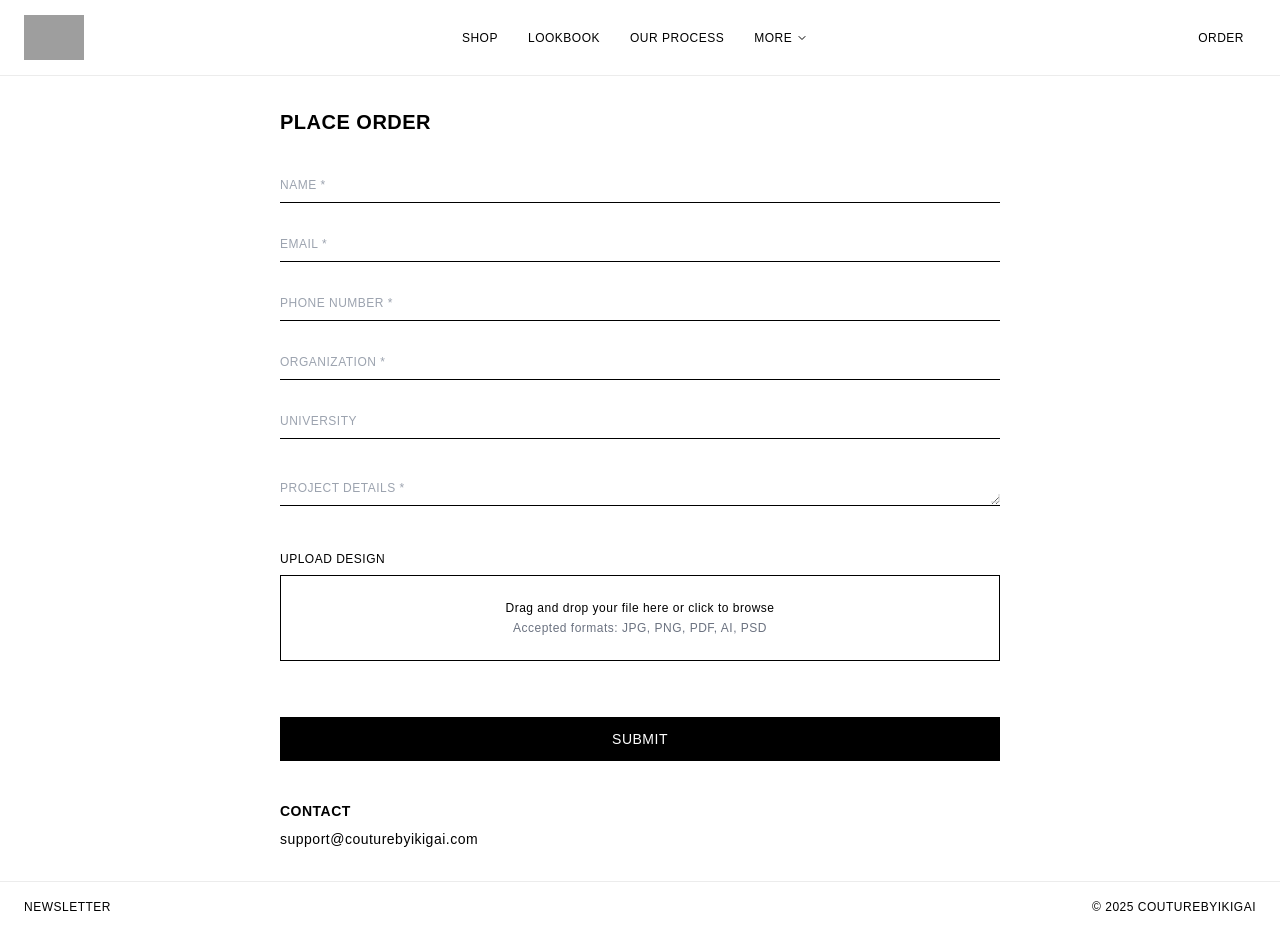
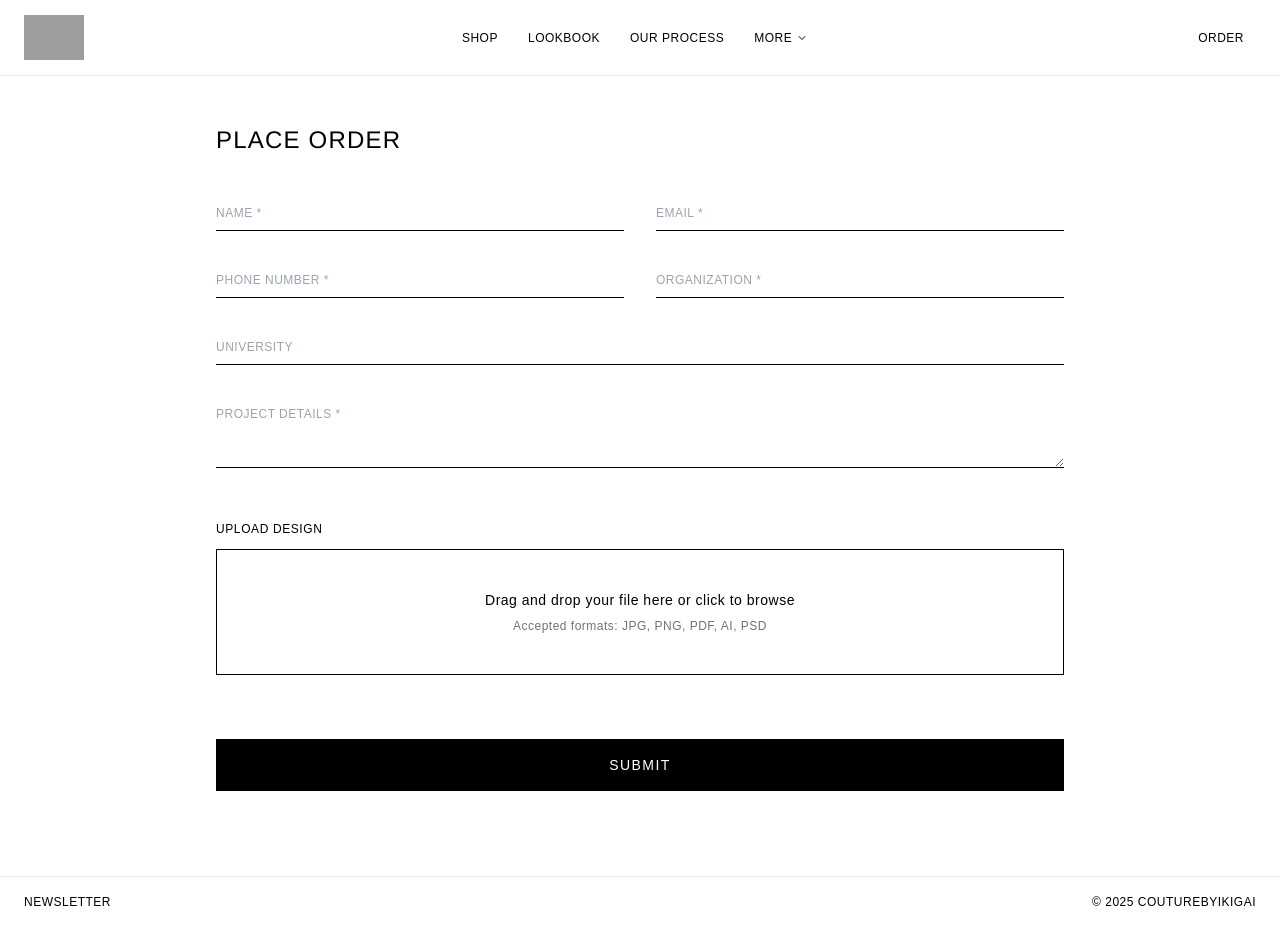
Before and after one commit to AnshulDalua/couture-website, a Next.js app: page /order in a window 1280 px wide. Built offline with nearby package versions, Linux system fonts and the light colour scheme; grey boxes are pictures that could not be loaded; a web font is replaced by a local one.

Commit message:
wip form

```diff
--- a/app/order/page.tsx
+++ b/app/order/page.tsx
@@ -101,22 +101,24 @@ export default function OrderPage() {
   }
 
   return (
-    <div className="px-6 py-8 max-w-3xl mx-auto">
-      <h1 className="text-xl font-bold mb-10">PLACE ORDER</h1>
+    <div className="min-h-screen bg-white">
+      <div className="max-w-4xl mx-auto px-6 py-12">
+        <h1 className="text-2xl font-light tracking-wider mb-12 uppercase">PLACE ORDER</h1>
 
         {submitMessage ? (
-        <div className="mb-6">
-          <p>{submitMessage.text}</p>
+          <div className="mb-6 p-8 border border-black">
+            <p className="text-lg">{submitMessage.text}</p>
             <button
-            className="mt-4 underline"
+              className="mt-6 underline"
               onClick={() => setSubmitMessage(null)}
             >
               Submit another order
             </button>
           </div>
         ) : (
-        <form onSubmit={handleSubmit} className="space-y-8">
-          <div>
+          <form onSubmit={handleSubmit} className="space-y-10">
+            <div className="grid grid-cols-1 md:grid-cols-2 gap-x-8 gap-y-10">
+              <div className="group">
                 <input
                   type="text"
                   id="name"
@@ -124,13 +126,13 @@ export default function OrderPage() {
                   value={formData.name}
                   onChange={handleChange}
                   required
-              className="w-full border-b border-black pb-2 focus:outline-none text-black"
+                  className="w-full border-b border-black pb-2 focus:outline-none text-black bg-transparent transition-all duration-300 focus:border-b-2 group-hover:border-b-2"
                   disabled={isSubmitting}
                   placeholder="NAME *"
                 />
               </div>
 
-          <div>
+              <div className="group">
                 <input
                   type="email"
                   id="email"
@@ -138,13 +140,13 @@ export default function OrderPage() {
                   value={formData.email}
                   onChange={handleChange}
                   required
-              className="w-full border-b border-black pb-2 focus:outline-none text-black"
+                  className="w-full border-b border-black pb-2 focus:outline-none text-black bg-transparent transition-all duration-300 focus:border-b-2 group-hover:border-b-2"
                   disabled={isSubmitting}
                   placeholder="EMAIL *"
                 />
               </div>
 
-          <div>
+              <div className="group">
                 <input
                   type="tel"
                   id="phoneNumber"
@@ -152,13 +154,13 @@ export default function OrderPage() {
                   value={formData.phoneNumber}
                   onChange={handleChange}
                   required
-              className="w-full border-b border-black pb-2 focus:outline-none text-black"
+                  className="w-full border-b border-black pb-2 focus:outline-none text-black bg-transparent transition-all duration-300 focus:border-b-2 group-hover:border-b-2"
                   disabled={isSubmitting}
                   placeholder="PHONE NUMBER *"
                 />
               </div>
 
-          <div>
+              <div className="group">
                 <input
                   type="text"
                   id="organization"
@@ -166,40 +168,41 @@ export default function OrderPage() {
                   value={formData.organization}
                   onChange={handleChange}
                   required
-              className="w-full border-b border-black pb-2 focus:outline-none text-black"
+                  className="w-full border-b border-black pb-2 focus:outline-none text-black bg-transparent transition-all duration-300 focus:border-b-2 group-hover:border-b-2"
                   disabled={isSubmitting}
                   placeholder="ORGANIZATION *"
                 />
               </div>
+            </div>
 
-          <div>
+            <div className="group">
               <input
                 type="text"
                 id="university"
                 name="university"
                 value={formData.university}
                 onChange={handleChange}
-              className="w-full border-b border-black pb-2 focus:outline-none text-black"
+                className="w-full border-b border-black pb-2 focus:outline-none text-black bg-transparent transition-all duration-300 focus:border-b-2 group-hover:border-b-2"
                 disabled={isSubmitting}
                 placeholder="UNIVERSITY"
               />
             </div>
 
-          <div className="relative">
+            <div className="relative group">
               <textarea
                 id="projectDetails"
                 name="projectDetails"
                 value={formData.projectDetails}
                 onChange={handleChange}
                 required
-              rows={1}
-              className="w-full border-b border-black pb-2 focus:outline-none resize-none text-black pt-2"
+                rows={3}
+                className="w-full border-b border-black pb-2 focus:outline-none resize-none text-black bg-transparent transition-all duration-300 focus:border-b-2 group-hover:border-b-2"
                 disabled={isSubmitting}
                 placeholder="PROJECT DETAILS *"
                 style={{ resize: 'vertical' }}
               ></textarea>
               <div
-              className="absolute bottom-2 right-0 w-4 h-4 cursor-se-resize flex items-end justify-end"
+                className="absolute bottom-2 right-0 w-4 h-4 cursor-se-resize flex items-end justify-end opacity-0 group-hover:opacity-100 transition-opacity duration-300"
                 onMouseDown={(e) => {
                   e.preventDefault();
                   const textarea = e.currentTarget.previousElementSibling as HTMLTextAreaElement;
@@ -221,13 +224,13 @@ export default function OrderPage() {
                 }}
               >
                 <svg width="10" height="10" viewBox="0 0 10 10" xmlns="http://www.w3.org/2000/svg">
-                <path d="M9 1v8H1" stroke="#ccc" strokeWidth="1" fill="none" />
+                  <path d="M9 1v8H1" stroke="#000" strokeWidth="1" fill="none" />
                 </svg>
               </div>
             </div>
 
-          <div className="pt-2">
-            <p className="uppercase text-xs mb-2">UPLOAD DESIGN</p>
+            <div className="pt-2 group">
+              <p className="uppercase text-xs mb-3 tracking-wider">UPLOAD DESIGN</p>
               <input
                 type="file"
                 id="designFile"
@@ -239,9 +242,9 @@ export default function OrderPage() {
                 disabled={isSubmitting}
               />
               <div
-              className={`border border-black p-4 text-center cursor-pointer transition-colors ${
-                isDragging ? 'bg-gray-50' : ''
-              } ${file ? 'bg-gray-50' : ''}`}
+                className={`border border-black p-6 text-center cursor-pointer transition-all duration-300 ${
+                  isDragging ? 'bg-gray-50 border-2' : ''
+                } ${file ? 'bg-gray-50' : ''} group-hover:border-2`}
                 onDragEnter={handleDragEnter}
                 onDragLeave={handleDragLeave}
                 onDragOver={handleDragOver}
@@ -250,10 +253,10 @@ export default function OrderPage() {
               >
                 {file ? (
                   <div className="py-2">
-                  <p className="text-xs">{file.name}</p>
+                    <p className="text-sm">{file.name}</p>
                     <button
                       type="button"
-                    className="text-xs underline mt-2"
+                      className="text-xs underline mt-3"
                       onClick={(e) => {
                         e.stopPropagation()
                         setFile(null)
@@ -263,9 +266,9 @@ export default function OrderPage() {
                     </button>
                   </div>
                 ) : (
-                <div className="py-2">
-                  <p className="text-xs">Drag and drop your file here or click to browse</p>
-                  <p className="text-xs text-gray-500 mt-1">
+                  <div className="py-4">
+                    <p className="text-sm">Drag and drop your file here or click to browse</p>
+                    <p className="text-xs text-gray-500 mt-2">
                       Accepted formats: JPG, PNG, PDF, AI, PSD
                     </p>
                   </div>
@@ -276,7 +279,7 @@ export default function OrderPage() {
             <div className="pt-6">
               <button
                 type="submit"
-              className="w-full bg-black text-white py-3 uppercase text-sm"
+                className="w-full bg-black text-white py-4 uppercase text-sm tracking-widest hover:bg-gray-900 transition-colors duration-300"
                 disabled={isSubmitting}
               >
                 {isSubmitting ? "SUBMITTING..." : "SUBMIT"}
@@ -284,10 +287,6 @@ export default function OrderPage() {
             </div>
           </form>
         )}
-
-      <div className="mt-10">
-        <h2 className="uppercase text-sm font-bold mb-2">CONTACT</h2>
-        <p className="text-sm">support@couturebyikigai.com</p>
       </div>
     </div>
   )
```
Lines whose indentation alone changed are shown as unchanged.
